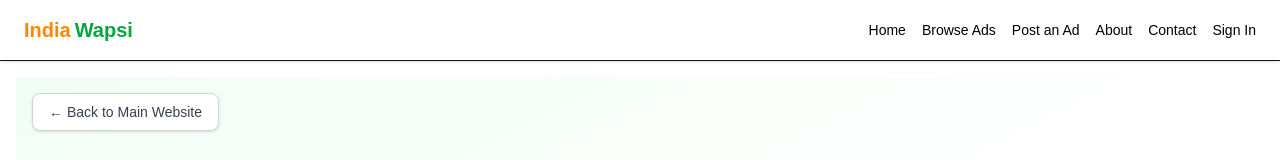
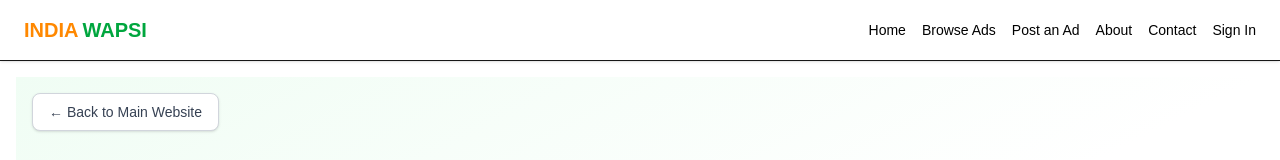
Before and after one commit to indiawapsi/india-wapsi-listings, a Next.js app: page / in a window 1280 px wide. Shown: the top 160 px of the page. Built offline with nearby package versions, Linux system fonts and the light colour scheme; no server answers.

Commit message:
added analytics

```diff
--- a/app/components/Navbar.tsx
+++ b/app/components/Navbar.tsx
@@ -17,8 +17,8 @@ export default function Navbar() {
           className="flex items-center"
           rel="noopener noreferrer"
         >
-          <span className="text-xl font-bold" style={{ color: '#FF8800' }}>India</span>
-          <span className="text-xl font-bold ml-1 text-green-600">Wapsi</span>
+          <span className="text-xl font-bold" style={{ color: '#FF8800' }}>INDIA</span>
+          <span className="text-xl font-bold ml-1 text-green-600">WAPSI</span>
         </a>
       </div>
       {/* Desktop Nav */}
--- a/app/layout.tsx
+++ b/app/layout.tsx
@@ -1,4 +1,5 @@
 // app/layout.tsx
+import { Analytics } from "@vercel/analytics/next"
 import type { Metadata } from "next";
 import { Geist, Geist_Mono } from "next/font/google";
 import "./globals.css";
--- a/package.json
+++ b/package.json
@@ -12,6 +12,7 @@
     "@clerk/clerk-react": "^5.35.3",
     "@clerk/nextjs": "^6.25.4",
     "@supabase/supabase-js": "^2.51.0",
+    "@vercel/analytics": "^1.5.0",
     "next": "15.3.5",
     "react": "^19.0.0",
     "react-dom": "^19.0.0",
```
Also changed, not shown: 1 other file (tests, documents, lock files or other folders).
